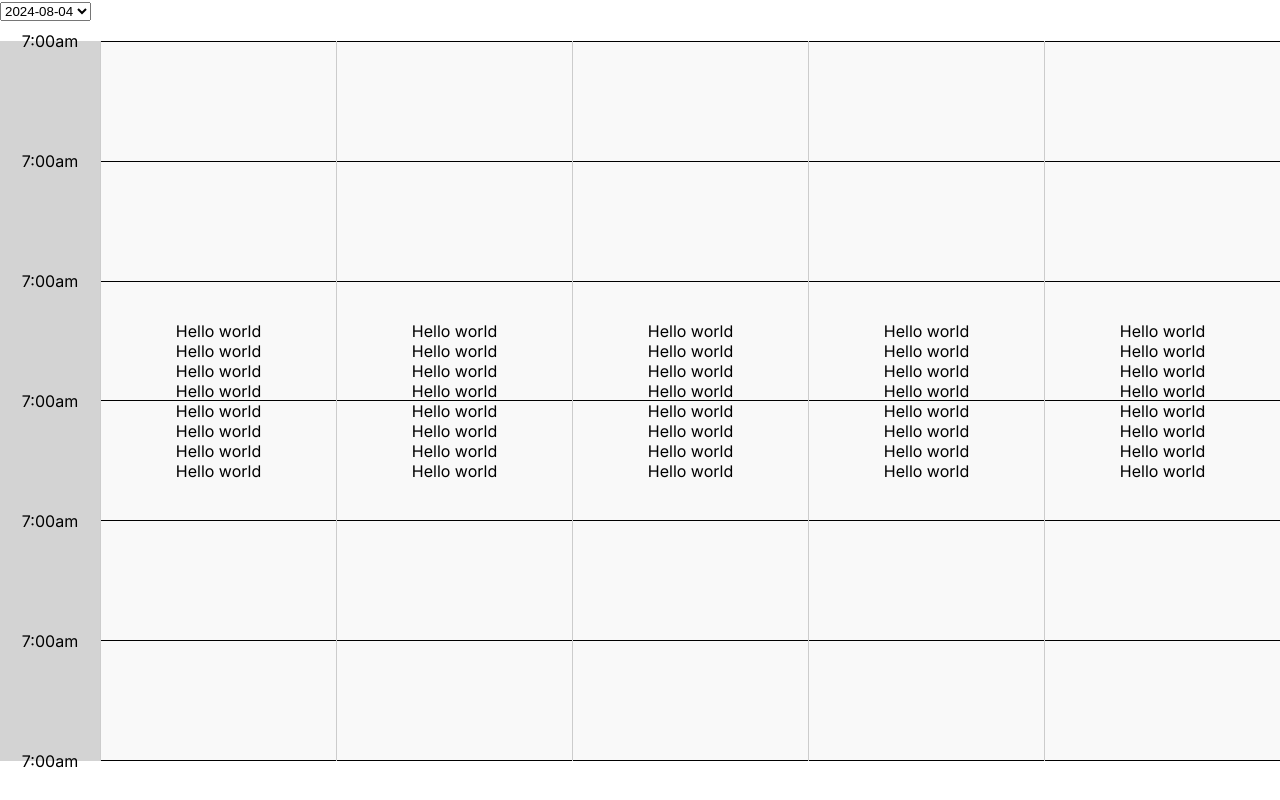
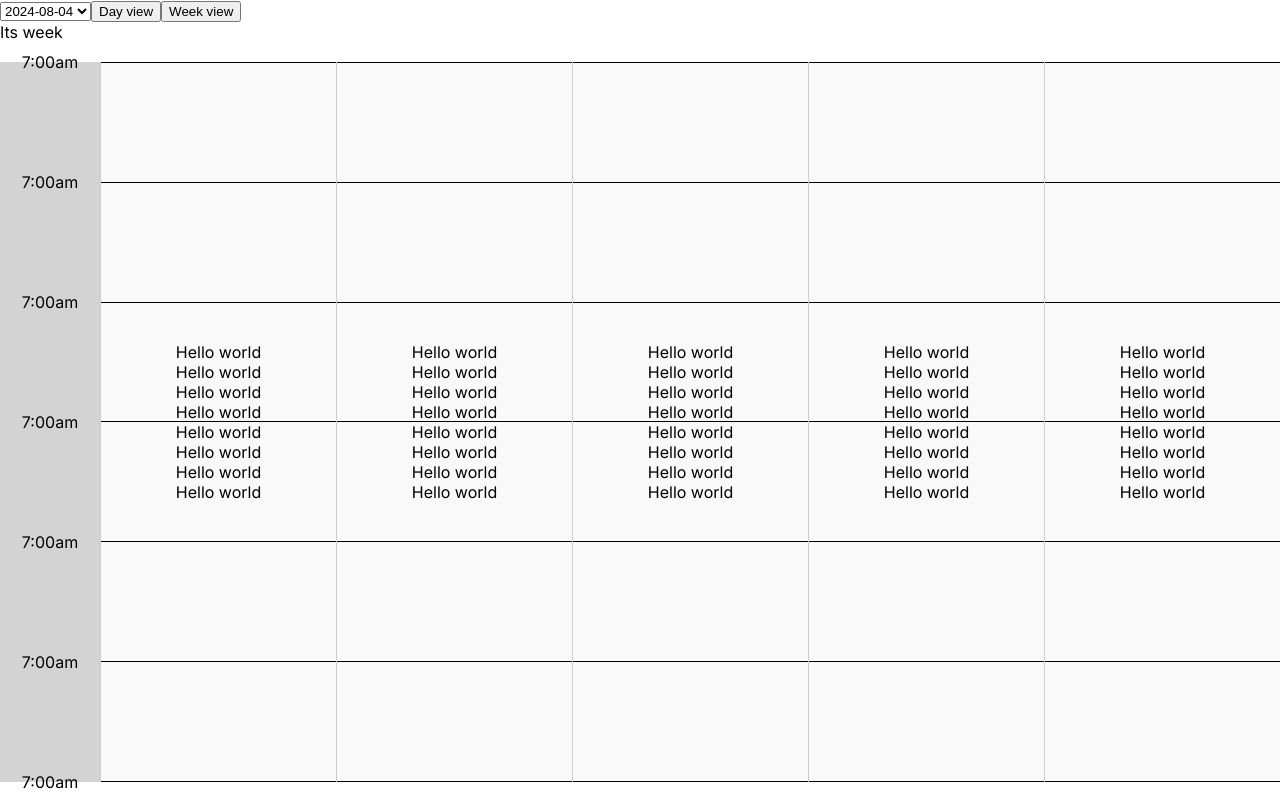
Before and after one commit to neil-kelsey/pega-agenda, a Next.js app: page / in a window 1280 px wide. Built offline with nearby package versions, Linux system fonts and the light colour scheme.

Commit message:
feat: Adding conditional logic and functionality for rendering either the day view or the week view

```diff
--- a/src/app/components/FilterPanel.tsx
+++ b/src/app/components/FilterPanel.tsx
@@ -1,17 +1,25 @@
 import { ChangeEvent } from "react";
 import { FilterPanelProps } from "../types/filterPanelProps";
 
-const FilterPanel: React.FC<FilterPanelProps> = ({ uniqueDates, selectedDate, onDateChange }) => {
+const FilterPanel: React.FC<FilterPanelProps> = ({ uniqueDates, selectedDate, onDateChange, onViewModeChange }) => {
   const handleDateChange = (event: ChangeEvent<HTMLSelectElement>) => {
     onDateChange(event.target.value);
   };
 
+  const handleViewModeChange = (viewMode: 'day' | 'week') => () => {
+    onViewModeChange(viewMode);
+  };
+
   return (
-    <select onChange={handleDateChange} value={selectedDate}>
-      {uniqueDates.map(date => (
-        <option key={date} value={date}>{date}</option>
-      ))}
-    </select>
+    <div>
+      <select onChange={handleDateChange} value={selectedDate}>
+        {uniqueDates.map(date => (
+          <option key={date} value={date}>{date}</option>
+        ))}
+      </select>
+      <button onClick={handleViewModeChange('day')}>Day view</button>
+      <button onClick={handleViewModeChange('week')}>Week view</button>
+    </div>
   );
 };
 
--- a/src/app/page.tsx
+++ b/src/app/page.tsx
@@ -1,13 +1,10 @@
 "use client";
 
 import styles from "./page.module.css";
-import { SetStateAction, useState, useEffect } from "react";
-import exampleData from "./data/test-data.json";
-import { EventData } from "./types/activities";
+import { useState, useEffect } from "react";
 import { extractUniqueDates } from "./utils/extractUniqueDates";
 import { calculateTimeRange } from "./utils/calculateTimeRange";
 import FilterPanel from "./components/FilterPanel";
-import ActivityList from "./components/ActivityList";
 import Week from "./components/Week";
 import { AppProvider, useAppContext } from "./context/AppContext";
 
@@ -30,9 +27,19 @@ const HomeContent: React.FC = () => {
   const [latestTime, setLatestTime] = useState<string>('');
   const [timeDifference, setTimeDifference] = useState<number>(0);
 
+  const [viewMode, setViewMode] = useState<'day' | 'week'>('week');
+
+  console.log("NeilTest - viewMode", viewMode)
+
   // Handle change for the filter panel - set the selected day
   const handleDateChange = (date: string) => {
     setSelectedDate(date);
+  };
+
+  // Handle view mode change
+  const handleViewModeChange = (viewMode: 'day' | 'week') => {
+    console.log("NeilTest - handleViewModeChange", viewMode)
+    setViewMode(viewMode);
   };
 
   useEffect(() => {
@@ -44,7 +51,8 @@ const HomeContent: React.FC = () => {
 
   return (
     <main className={styles.main}>
-      <FilterPanel uniqueDates={uniqueDates} selectedDate={selectedDate} onDateChange={handleDateChange} />
+      <FilterPanel uniqueDates={uniqueDates} selectedDate={selectedDate} onDateChange={handleDateChange} onViewModeChange={handleViewModeChange} />
+      {viewMode === "week" ? <span>Its week</span> : <span>Its day</span>}
       <Week uniqueDates={uniqueDates} timeDifference={timeDifference} />
     </main>
   );
--- a/src/app/types/filterPanelProps.ts
+++ b/src/app/types/filterPanelProps.ts
@@ -2,4 +2,5 @@ export interface FilterPanelProps {
     uniqueDates: string[];
     selectedDate: string;
     onDateChange: (date: string) => void;
+    onViewModeChange: (viewMode: 'day' | 'week') => void;
   }
```
